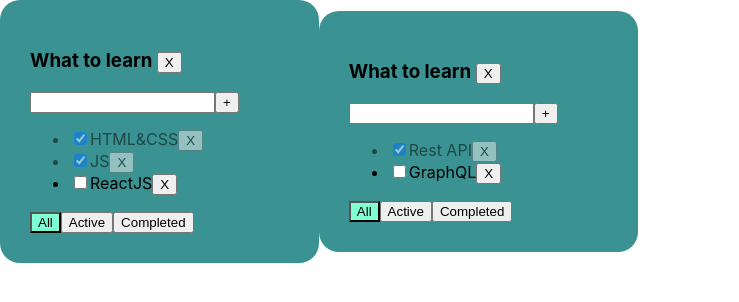
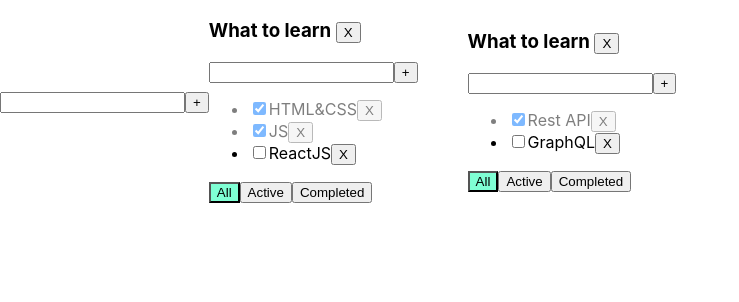
Before and after one commit to kdobrovolsky/TodolistBasic, a React (Vite) app: page / in a window 1280 px wide. Shown: the top 302 px of the page, without its empty margins (0-739 px from the left). Built offline with nearby package versions, Linux system fonts and the light colour scheme.

Commit message:
Added component editableSpan

```diff
--- a/src/App.css
+++ b/src/App.css
@@ -8,10 +8,8 @@
 }
 
 .app {
-  padding: 30px;
   display: flex;
-  background-color: rgb(58, 146, 146);
-  border-radius: 20px;
+
 }
 
 .app > div {
--- a/src/App.tsx
+++ b/src/App.tsx
@@ -2,13 +2,14 @@ import { useState } from "react";
 import "./App.css";
 import { Task, TodoListItem } from "./components/TodoListItem";
 import { v1 } from "uuid";
+import { CreateItemForm } from "./components/CreateItemForm";
 
 export type FilterValues = "all" | "active" | "completed";
 export type TasksState = {
   [key: string]: Task[];
 };
 
-export type Todolist = {
+export type TodolistType = {
   id: string;
   title: string;
   filter: FilterValues;
@@ -64,7 +65,7 @@ function App() {
   const todolistId1 = v1();
   const todolistId2 = v1();
 
-  const [todolists, setTodolists] = useState<Todolist[]>([
+  const [todolists, setTodolists] = useState<TodolistType[]>([
     { id: todolistId1, title: "What to learn", filter: "all" },
     { id: todolistId2, title: "What to learn", filter: "all" },
   ]);
@@ -81,8 +82,31 @@ function App() {
     ],
   });
 
+  const changeTaskTitleEditableSpan = (todolistId: string,taskId: string,newTitle: string) => {
+    const todolistTasks = tasks[todolistId];
+    const newTodolistTasks = todolistTasks.map((t) =>
+      t.id === taskId ? { ...t, title:newTitle } : t
+    );
+    tasks[todolistId] = newTodolistTasks;
+    setTasks({ ...tasks });
+  };
+
+  const changeTodolistTitleEditableSpan = (taskId: string,newTitle: string) => {
+    setTodolists(todolists.map((t) =>t.id === taskId ? { ...t, title:newTitle } : t))
+  };
+
+  const onChangeNewTodolist = (title: string) => {
+    const todolistId = v1()
+    const newTodolist:TodolistType = { id: todolistId, title, filter: 'all' };
+    setTodolists([newTodolist, ...todolists])
+    setTasks({...tasks, [todolistId]:[]})
+  }
+
+
+
   return (
     <div className="container">
+       <CreateItemForm addItem={onChangeNewTodolist}/>
       {todolists.map((tl) => {
         // функция фильтрации таски
         const getFilteredTasks = (tasks: Task[], filter: FilterValues) => {
@@ -108,6 +132,8 @@ function App() {
               changeStatus={changeStatus}
               filter={tl.filter}
               deleteTodolist={deleteTodolist}
+              changeTaskTitleEditableSpan = {changeTaskTitleEditableSpan}
+              changeTodolistTitleEditableSpan = {changeTodolistTitleEditableSpan}
             />
           </div>
         );
--- /dev/null
+++ b/src/components/EditableSpan.tsx
@@ -0,0 +1,30 @@
+import { ChangeEvent, useState } from "react"
+
+export type EditableSpanPropsType = {
+    title: string
+    onChange: (newTitle: string) => void
+}
+
+export const EditableSpan = ({title,onChange}:EditableSpanPropsType) => {
+    const [editMode,setEditMode] = useState(false)
+    const [taskTitle,setTaskTitle] = useState(title)
+
+    const onEditModeOnHandler = () => {
+        setEditMode(false)
+        onChange(taskTitle)
+    }
+
+    const onEditModeOffHandler = () => {
+        setEditMode(true)
+    }
+
+    const onChangeEvent = (e:ChangeEvent<HTMLInputElement>) => {
+        setTaskTitle(e.currentTarget.value)
+    }
+
+    return(
+        !editMode
+        ?<span onDoubleClick={onEditModeOffHandler} >{title}</span>
+        :<input value={taskTitle} onChange={onChangeEvent}  onBlur={onEditModeOnHandler} autoFocus/>
+    )
+}
--- a/src/components/TodoListItem.tsx
+++ b/src/components/TodoListItem.tsx
@@ -2,6 +2,7 @@ import { ChangeEvent, useState } from "react";
 import { FilterValues } from "../App";
 import { Button } from "./Button";
 import { CreateItemForm } from "./CreateItemForm";
+import { EditableSpan } from "./EditableSpan";
 
 export type Task = {
   id: string;
@@ -19,7 +20,8 @@ type TodoListPropsType = {
   changeStatus: (todolistId: string, taskId: string, isDone: boolean) => void;
   filter: FilterValues;
   deleteTodolist: (todolistId: string) => void;
-  // deleteAllTasks: () => void
+  changeTaskTitleEditableSpan: (todolistId: string, taskId: string, newTitle: string) => void
+  changeTodolistTitleEditableSpan: (todolistId: string, newTitle: string) => void
 };
 
 export const TodoListItem = ({
@@ -32,7 +34,9 @@ export const TodoListItem = ({
   changeStatus,
   filter,
   deleteTodolist,
-}: // deleteAllTasks
+  changeTaskTitleEditableSpan,
+  changeTodolistTitleEditableSpan,
+}:
 TodoListPropsType) => {
 
 
@@ -44,11 +48,15 @@ TodoListPropsType) => {
     createTaskTitle(id, newTitle)
   }
 
+  const todolistTitleEditableSpanHandler = (newTitle: string) => {
+    changeTodolistTitleEditableSpan(id,newTitle)
+  }
+
   return (
     <>
       <div>
         <h3>
-          {title} <Button title={"X"} onClick={deleteTodolistHandler} />
+          <EditableSpan title={title} onChange={todolistTitleEditableSpanHandler}/> <Button title={"X"} onClick={deleteTodolistHandler} />
         </h3>
         <CreateItemForm addItem={onChangeNewTitile}/>
 
@@ -61,10 +69,12 @@ TodoListPropsType) => {
                 deleteTasks(id, task.id);
               };
 
-              const changeStatusHandler = (
-                e: ChangeEvent<HTMLInputElement>
-              ) => {
+              const changeStatusHandler = (e: ChangeEvent<HTMLInputElement>) => {
                 changeStatus(id, task.id, e.currentTarget.checked);
+              };
+
+              const changeTaskTitleHandler = (newTitle: string) => {
+                changeTaskTitleEditableSpan(id, task.id, newTitle);
               };
 
               return (
@@ -74,7 +84,7 @@ TodoListPropsType) => {
                     checked={task.isDone}
                     onChange={changeStatusHandler}
                   />
-                  <span>{task.title}</span>
+                  <EditableSpan title={task.title} onChange={changeTaskTitleHandler}/>
                   <Button title={"X"} onClick={deleteTaskHandler} />
                 </li>
               );
```
